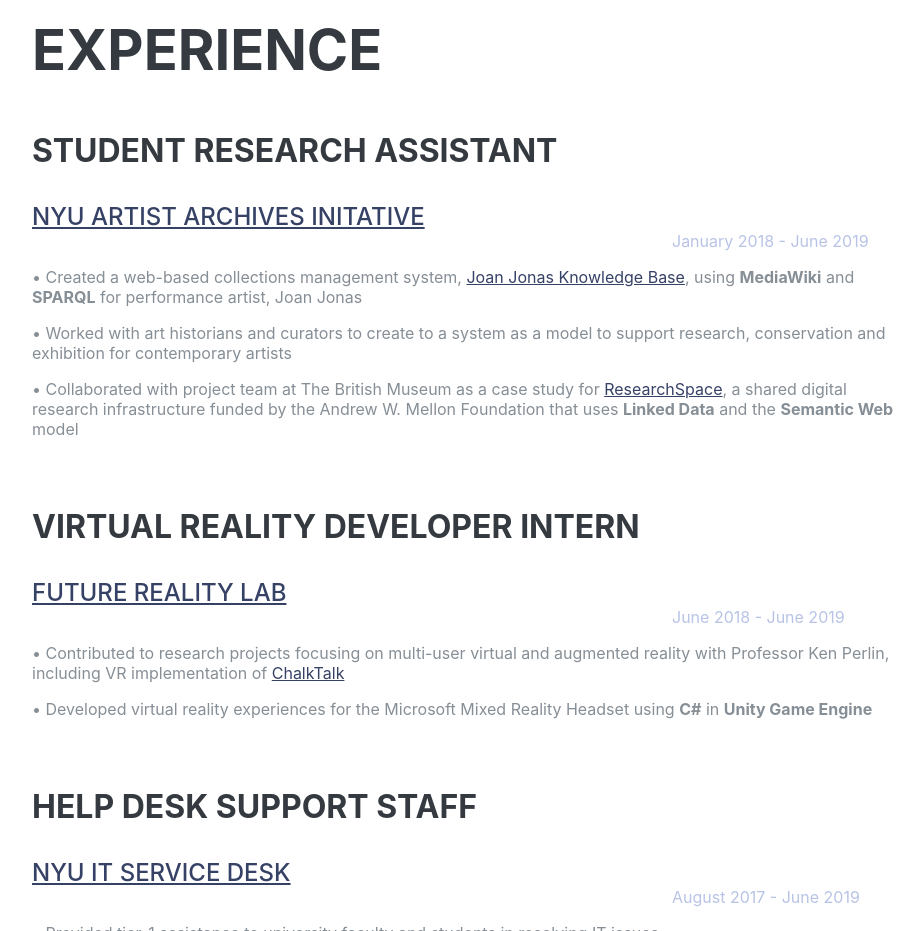
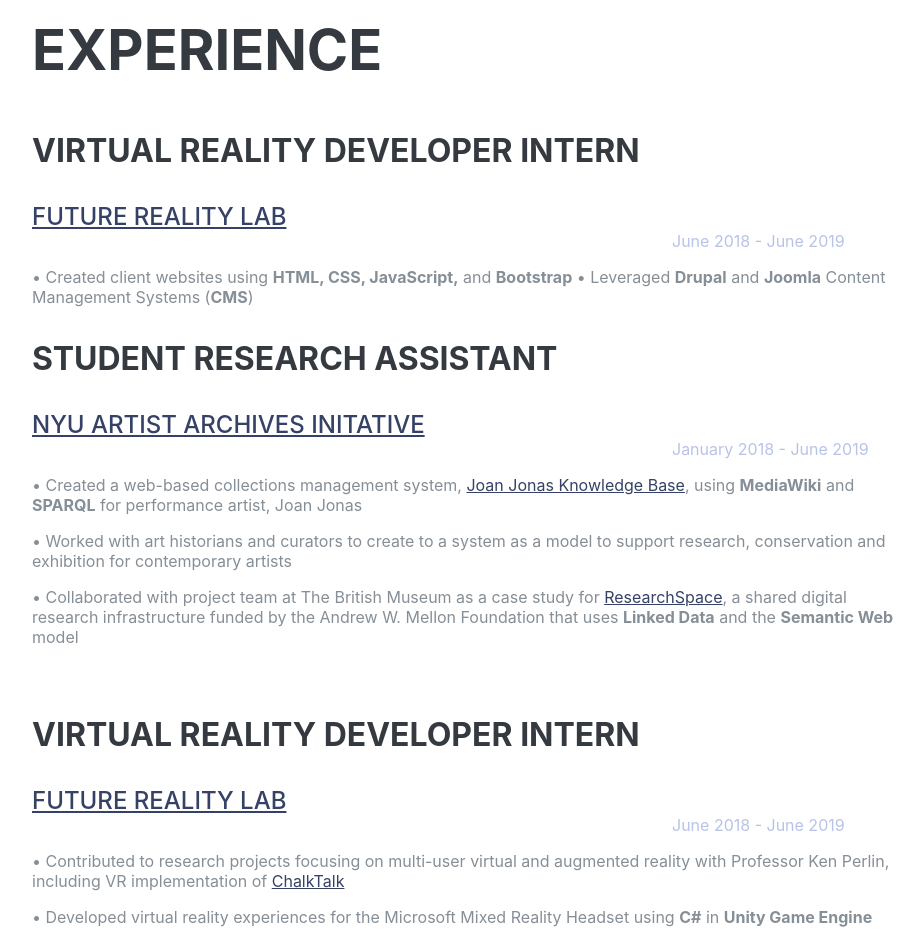
Before and after one commit to nesmabelkhodja/website, a website with bundled scripts: page index.html in a window 1280 px wide. Shown: the part 1000-1931 px from the top of the page, without its empty margins (296-1220 px from the left). Built offline with nearby package versions, Linux system fonts and the light colour scheme; a web font is replaced by a local one.

Commit message:
work update

```diff
--- a/index.html
+++ b/index.html
@@ -83,7 +83,18 @@
     <section class="resume-section p-3 p-lg-5 d-flex justify-content-center" id="experience">
       <div class="w-100">
         <h2 class="mb-5">Experience</h2>
-
+          <div class="resume-item d-flex flex-column flex-md-row justify-content-between mb-5">
+          <div class="resume-content">
+            <h3 class="mb-0">Virtual Reality Developer Intern</h3>
+            <div class="subheading mb-3"><a href="https://frl.nyu.edu/">Future Reality Lab</a></div>
+            <div class="resume-date text-md-right">
+            <span class="text-primary">June 2018 - June 2019</span>
+          </div>
+            <p>•  Created client websites using <b>HTML, CSS, JavaScript,</b> and <b>Bootstrap</b>
+• Leveraged <b>Drupal</b> and <b>Joomla</b> Content Management Systems (<b>CMS</b>)
+</p>
+          </div>
+        </div>
         <div class="resume-item d-flex flex-column flex-md-row justify-content-between mb-5">
           <div class="resume-content">
             <h3 class="mb-0">Student Research Assistant</h3>
```
